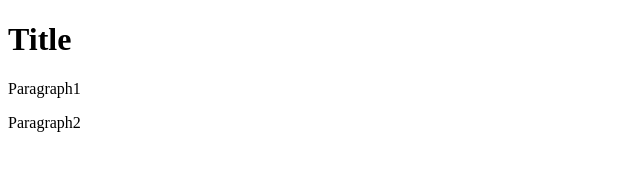
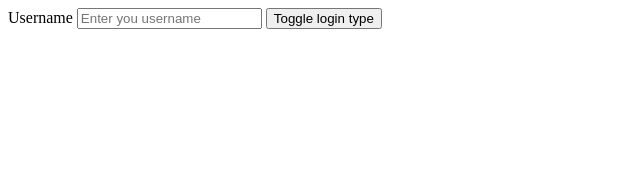
Before and after one commit to xlk1995/Vue-Demo, a plain HTML site: page index.html in a window 1280 px wide. Shown: the whole page, without its empty margins (0-640 px from the left). Drawn offline with nearby package versions, Linux system fonts and the light colour scheme.

Commit message:
用key管理可复用的元素

```diff
--- a/index.html
+++ b/index.html
@@ -7,12 +7,20 @@
     <title>VUE-DEMO</title>
 </head>
 <body>
-    <div id="app">
-    <template v-if="ok">
-        <h1>Title</h1>
-        <p>Paragraph1</p>
-        <p>Paragraph2</p>
-    </template>
+    <div id ="app">
+        <template v-if="loginType === 'username'">
+            <label>Username</label>
+            <input placeholder="Enter you username" key="username-input">
+        </template>
+        <template v-else>
+            <label>Email</label>
+            <input placeholder="Enter you email address" key="email-input">
+        </template>
+        <button @click="toggleLoginType">Toggle login type</button>
+    </div>
+
+
+
 
     </div>
    <script src="https://cdn.bootcss.com/vue/2.5.16/vue.js"></script>
@@ -20,7 +28,13 @@
        var vm = new Vue ({
            el:'#app',
            data:{
-               ok:true
+               loginType:'username'
+           },
+           methods:{
+               toggleLoginType:function(){
+                   return this.loginType = this.loginType === 'username'?'email':'username'
+               }
+
            }
 
        })
```
